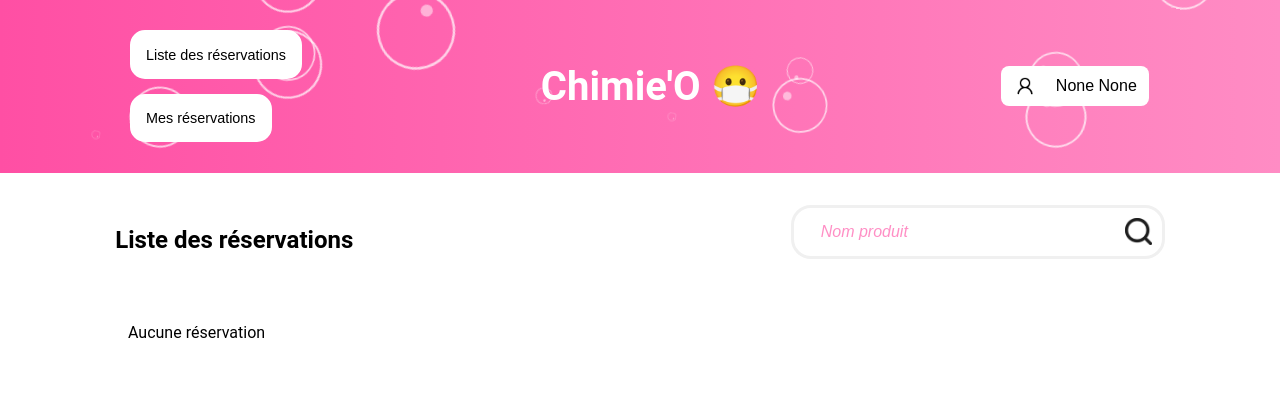
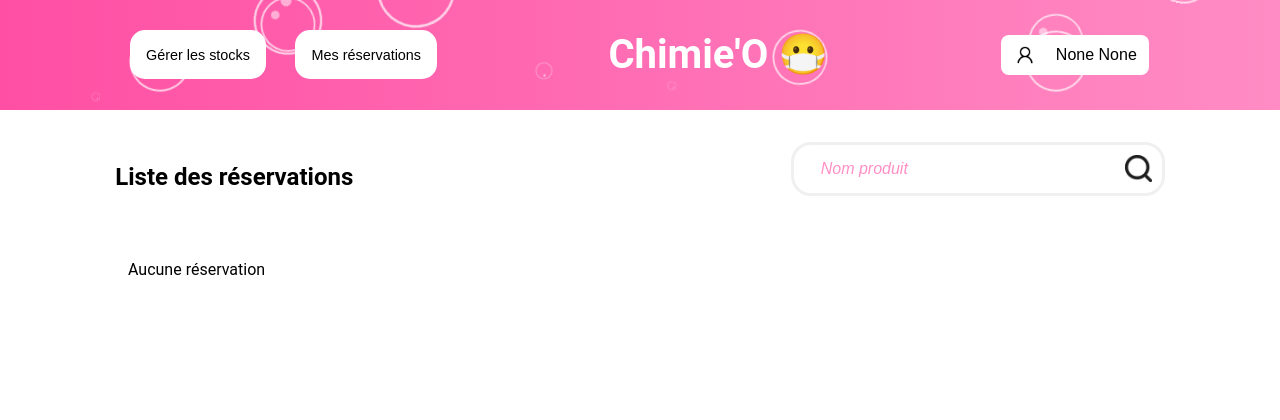
Before and after one commit to Lucasdeversdore/SAE_3.05, a Flask app: page /search-preparation in a window 1280 px wide. Shown: the top 420 px of the page. Run offline with Flask 3, Linux system fonts and the light colour scheme; the visitor is signed in with stand-in values (Sample User, id 1); data comes from the database, SQL or seed files in the repository; data that the repository does not hold is empty; some libraries are stand-ins or nearby versions.

Commit message:
update pagination

```diff
--- a/app/templates/header.html
+++ b/app/templates/header.html
@@ -13,8 +13,10 @@
                 <button>Liste des réservations</button>
             </form>
             {% else %}
+            <form action="{{ url_for('home') }}" method="GET">
+                <button>Gérer les stocks</button>
+            </form>
             <form action="{{ url_for('preparation_reservation') }}" method="GET">
-                <button>Liste des réservations</button>
                 <button>Mes réservations</button>
             </form>
             {% endif %}
--- a/app/templates/reservation-preparation.html
+++ b/app/templates/reservation-preparation.html
@@ -81,7 +81,7 @@
             <button type="submit" {% if actu_id_page <= 1 %}disabled{% endif %}> < </button>
         </form>
 
-        {{ actu_id_page }}
+        <p>{{ actu_id_page }}</p>
 
         <!-- Bouton Suivant -->
         <form action="{{ url_for('preparation_reservation_page', id_page=actu_id_page + 1) }}" method="get">
```
